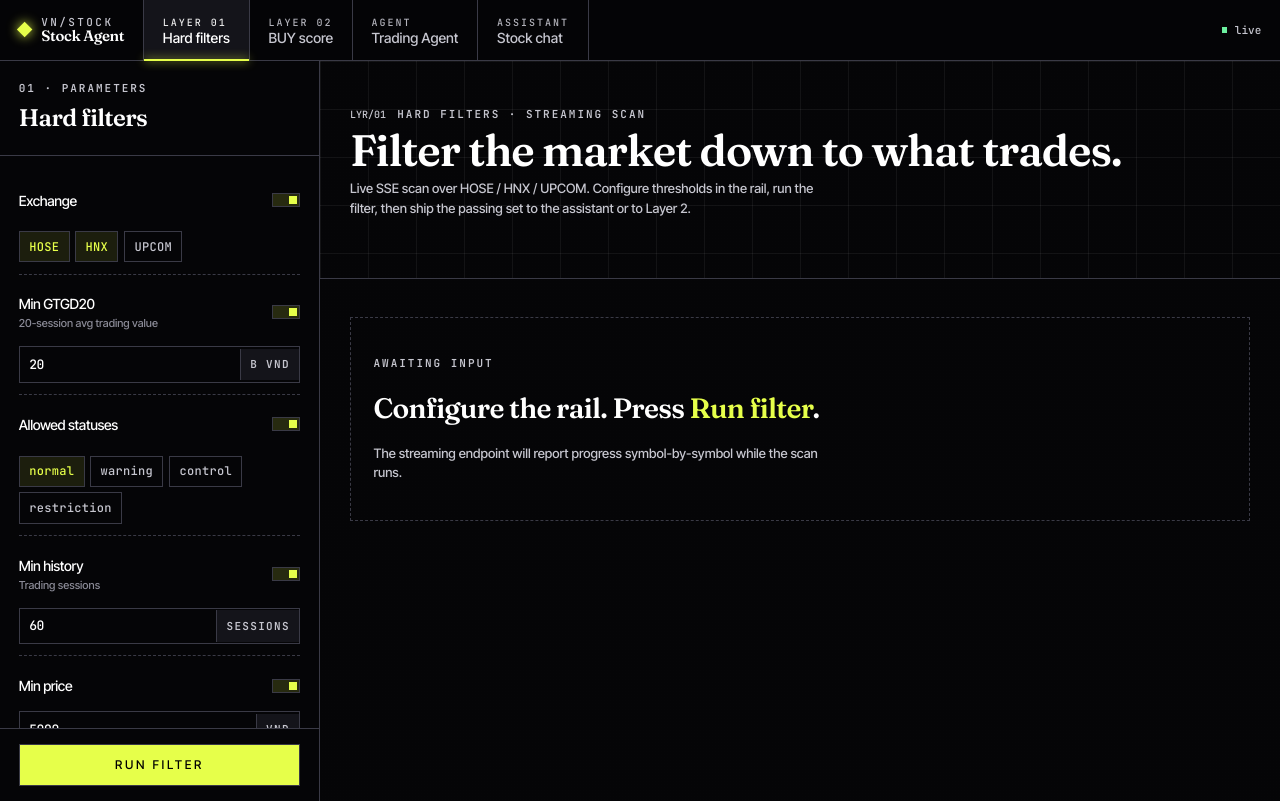
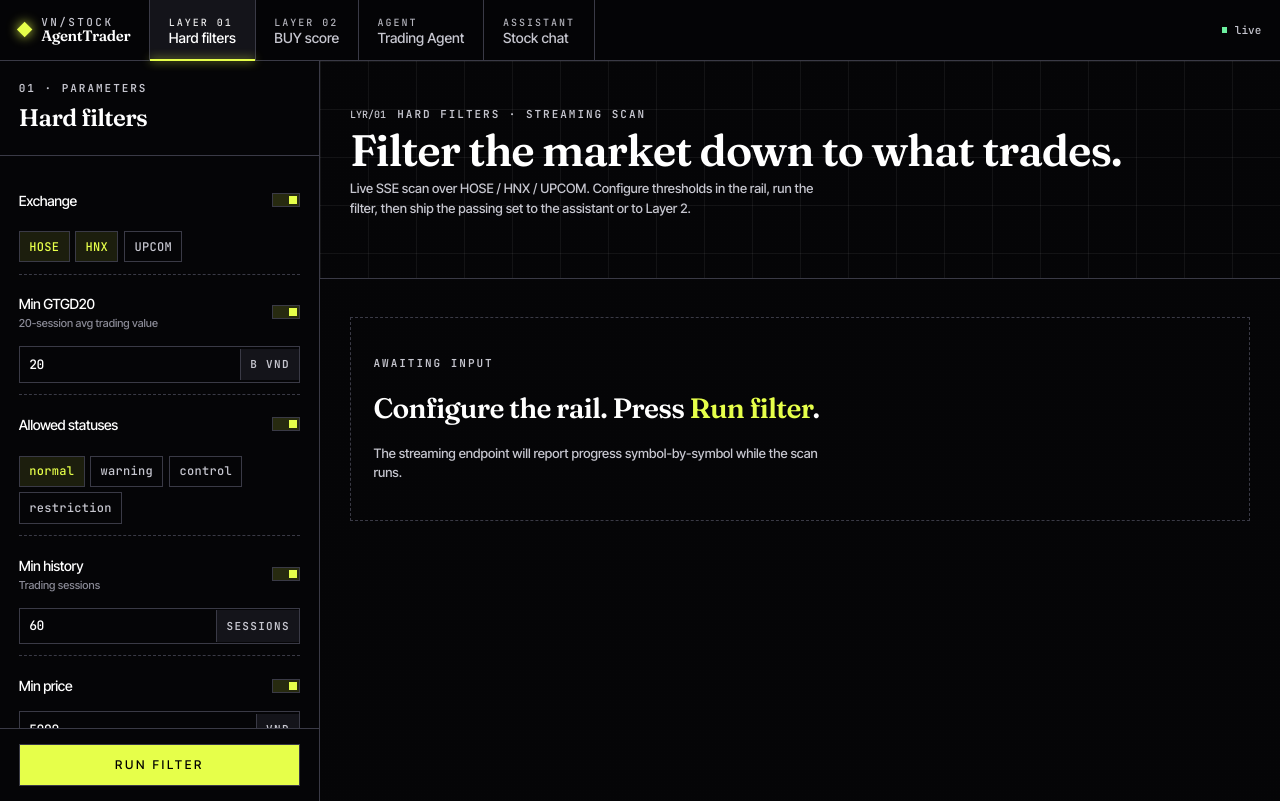
Before and after one commit to spaghetti-lover/stock-filter, a Next.js app in the folder frontend/: page /layer1 in a window 1280 px wide. Built offline with nearby package versions, Linux system fonts and the light colour scheme.

Commit message:
fix: update display name from "Stock Agent" to "AgentTrader" in TopNav component

```diff
--- a/frontend/src/components/nav/TopNav.tsx
+++ b/frontend/src/components/nav/TopNav.tsx
@@ -29,7 +29,7 @@ export function TopNav() {
             <span className="mono text-[11px] tracking-[0.22em] text-[var(--color-text-dim)]">
               VN/STOCK
             </span>
-            <span className="display text-[15px] tracking-tight">Stock Agent</span>
+            <span className="display text-[15px] tracking-tight">AgentTrader</span>
           </div>
         </Link>
         {/* Routes */}
```
